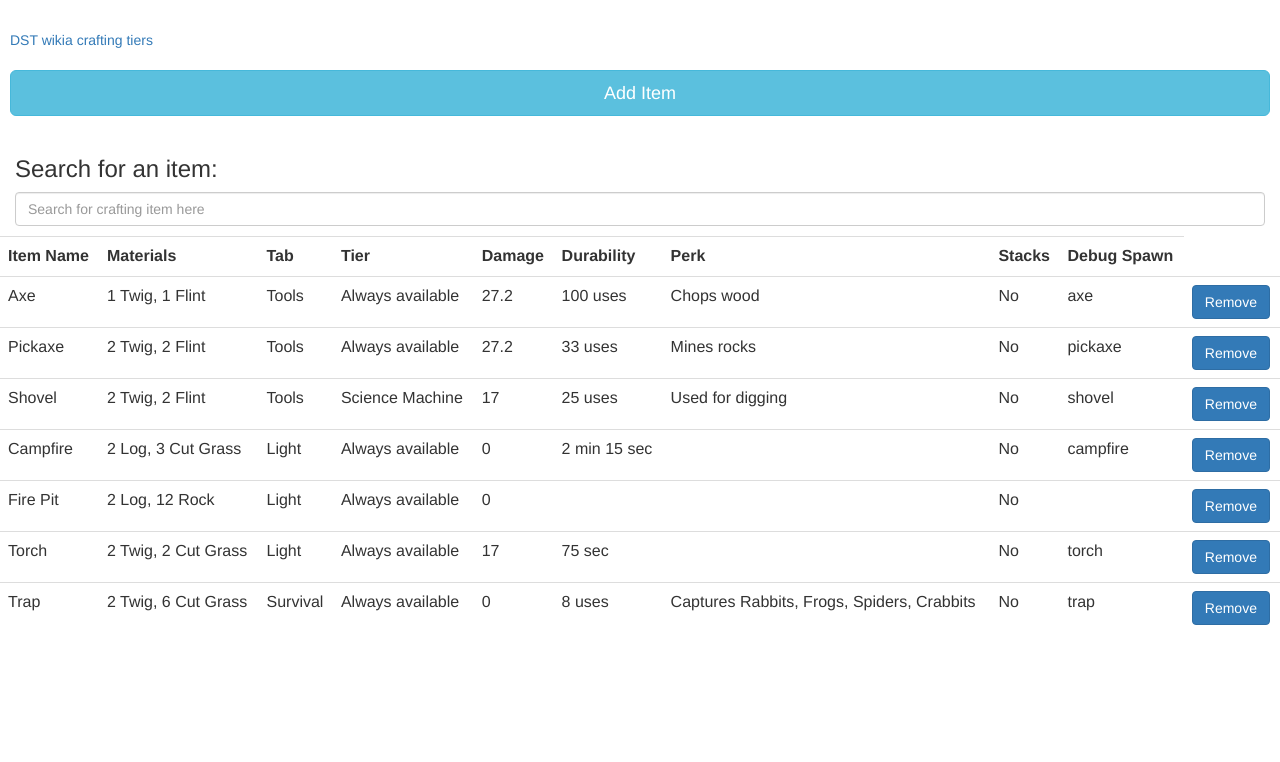
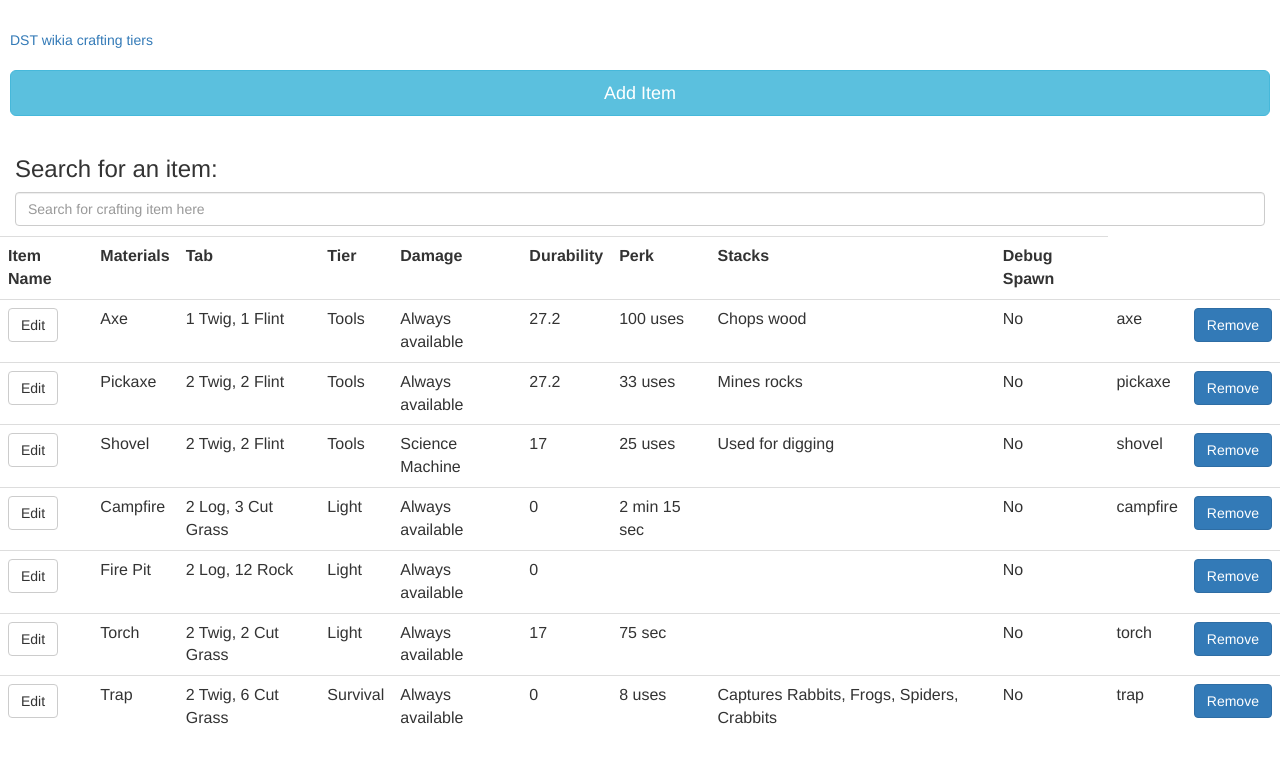
Before and after one commit to zhaobe/dst-crafting-guide, a plain HTML site: page index.html in a window 1280 px wide. Drawn offline with nearby package versions, Linux system fonts and the light colour scheme; some packages are replaced by stand-ins of ours.

Commit message:
Starting edit function planning.

```diff
--- a/index.html
+++ b/index.html
@@ -135,6 +135,7 @@ div {
             <th>Debug Spawn</th>
         </tr>
         <tr ng-repeat="i in items  | filter: searchKeyword " class="ng-scope">
+        	<td><input type="button" value="Edit" class="btn btn-default" ng-click="editRow(i.name)" /></td>
             <td>{{i.name}}</td>
             <td>{{i.materials}}</td>
             <td>{{i.tab}}</td>
```
